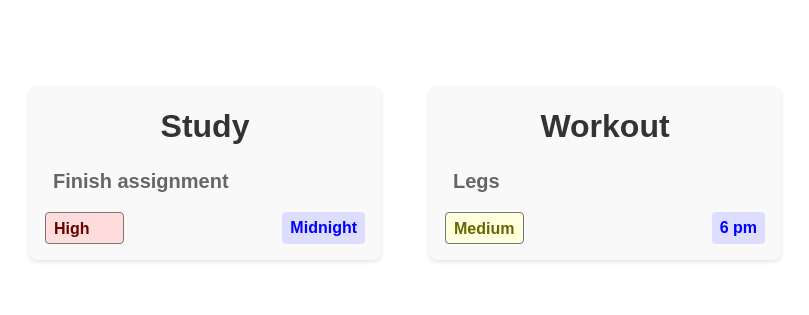
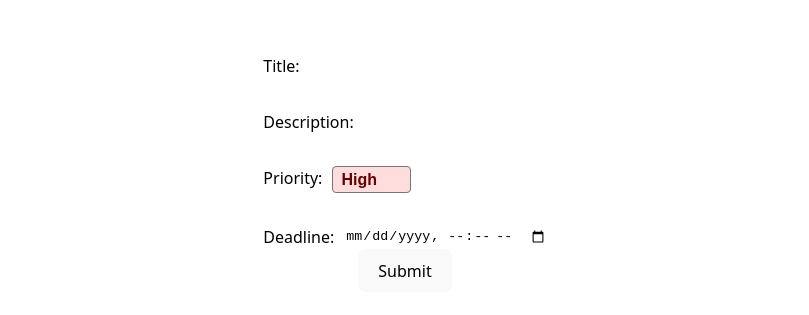
Before and after one commit to vihangawagholkar/my-task-manager, a React (Vite) app: page / in a window 1280 px wide. Shown: the part 227-542 px from the top of the page, without its empty margins (235-1044 px from the left). Built offline with nearby package versions, Linux system fonts and the light colour scheme.

Commit message:
Add Task Card and TaskForm component, now form creates task card dynamically on user input

```diff
--- a/src/App.jsx
+++ b/src/App.jsx
@@ -3,17 +3,19 @@ import reactLogo from './assets/react.svg'
 import viteLogo from '/vite.svg'
 import './App.css'
 import  TaskCard  from "./components/TaskCard";
+import AddTaskForm from './components/AddTaskForm';
+
 function App() {
 
-  const tasks = [
-    {title: "Study", description: "Finish assignment", priority: "High", deadline: "Midnight"},
-    {title: "Workout", description: "Legs", priority: "Medium", deadline: "6 pm"}
+  const [tasks, setTask] = useState([]);
 
-]
-
+  const addTask = (newTask) => {
+    setTask([...tasks, newTask]);
+  }
 
   return (<div className="App">
 
+      <AddTaskForm addTask = {addTask}/>
       <div className='task-card-component'>
       {tasks.map(task => <TaskCard title={task.title} description={task.description} key={task.title} priorityPassed={task.priority} deadline={task.deadline}/>)}
       </div>
--- /dev/null
+++ b/src/components/AddTaskForm.css
@@ -0,0 +1,44 @@
+.button-form{
+    display: flex;
+    flex-direction: column;
+    background-color: #ffffff;
+    padding: 3rem;
+    margin: 2rem;
+    border-radius: 2px;
+}
+
+.add-task-form{
+
+    display: flex;
+
+
+}
+
+.form{
+
+    display: flex;
+    flex-direction: column;
+    gap: 2rem;
+}
+
+.form-elements{
+    display: flex;
+}
+
+label {
+    color: black;
+}
+
+input {
+    margin-left: 10px;
+    border-width: 1px;
+    border-radius: 5px;
+    border-color: black;
+    color: black;
+    background-color: white;
+    border-style: none;
+}
+
+.select{
+    margin-left: 10px;
+}
--- /dev/null
+++ b/src/components/AddTaskForm.jsx
@@ -0,0 +1,93 @@
+import './AddTaskForm.css';
+
+import { useState } from "react";
+function AddTaskForm({addTask}) {
+
+  const options = ['High', 'Medium', 'Low'];
+
+
+  const [priority, setPriority] = useState(options[0]);
+
+  const [title, setTitle] = useState('');
+  const [description, setDescription] = useState('');
+  const [deadline, setDeadline] = useState('');
+
+
+  const handleChange = (e) => {
+    setPriority(e.target.value);
+  }
+
+  const handleChangeTitle = (e) => {
+    setTitle(e.target.value);
+  }
+
+
+  const handleChangeDescription = (e) => {
+    setDescription(e.target.value);
+  }
+
+  const handleChangeDeadline = (e) => {
+    setDeadline(e.target.value);
+  }
+
+  const handleSubmit = (e) => {
+
+    e.preventDefault();
+
+    const newTask = {
+    title,
+    description,
+    priority,
+    deadline
+    }
+
+    addTask(newTask);
+  }
+  return (
+    <>
+      <div className='button-form'>
+
+
+        <div className='add-task-form'>
+          <form onSubmit={handleSubmit}>
+            <div className='form'>
+
+              <div className='form-elements'>
+                <label>Title: </label>
+                <input type='text' onChange={handleChangeTitle} value={title}></input>
+              </div>
+              <div className='form-elements'>
+                <label>Description: </label>
+                <input type='text' onChange={handleChangeDescription} value={description}></input>
+              </div>
+              <div className='form-elements'>
+                <label>Priority: </label>
+                <div className='select'>
+
+                  <select onChange={handleChange} value={priority} className={`priority ${priority}`}>
+                    {options.map((option) => {
+                      return <option key={option} value={option}>{option}</option>;
+                    })}
+                  </select>
+                </div>
+              </div>
+              <div className='form-elements'>
+                <label>Deadline: </label>
+                <input type='datetime-local' value={deadline} onChange={handleChangeDeadline}></input>
+              </div>
+
+            </div>
+
+
+        <div className='submit'>
+          <button type='submit'>Submit</button>
+        </div>
+          </form>
+        </div>
+      </div>
+    </>
+
+  );
+}
+
+export default AddTaskForm;
--- a/src/components/TaskCard.jsx
+++ b/src/components/TaskCard.jsx
@@ -25,6 +25,7 @@ function TaskCard({title, description, priorityPassed, deadline}) {
   };
 
   return (
+
 
     // Main container for the task card
     <div className="task-card">
```
